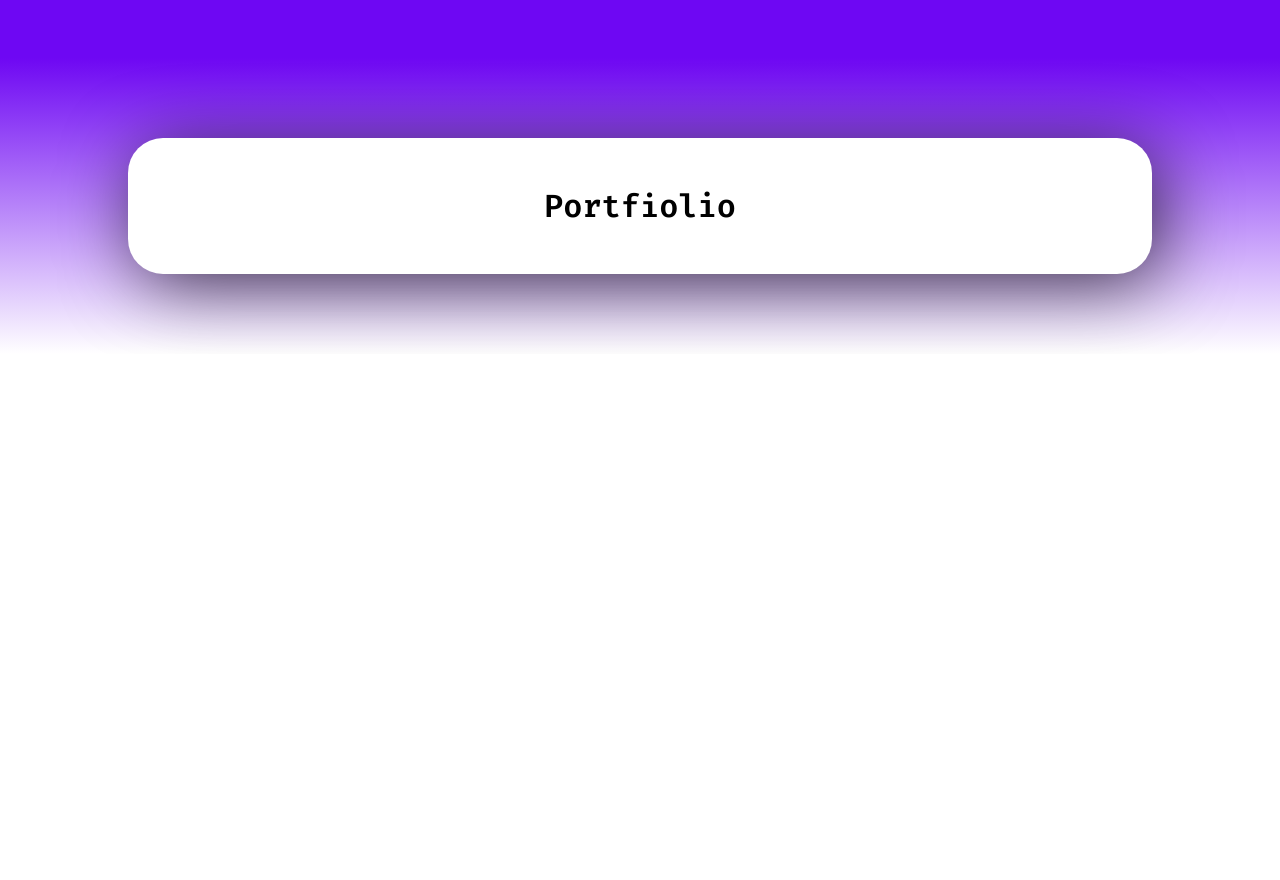
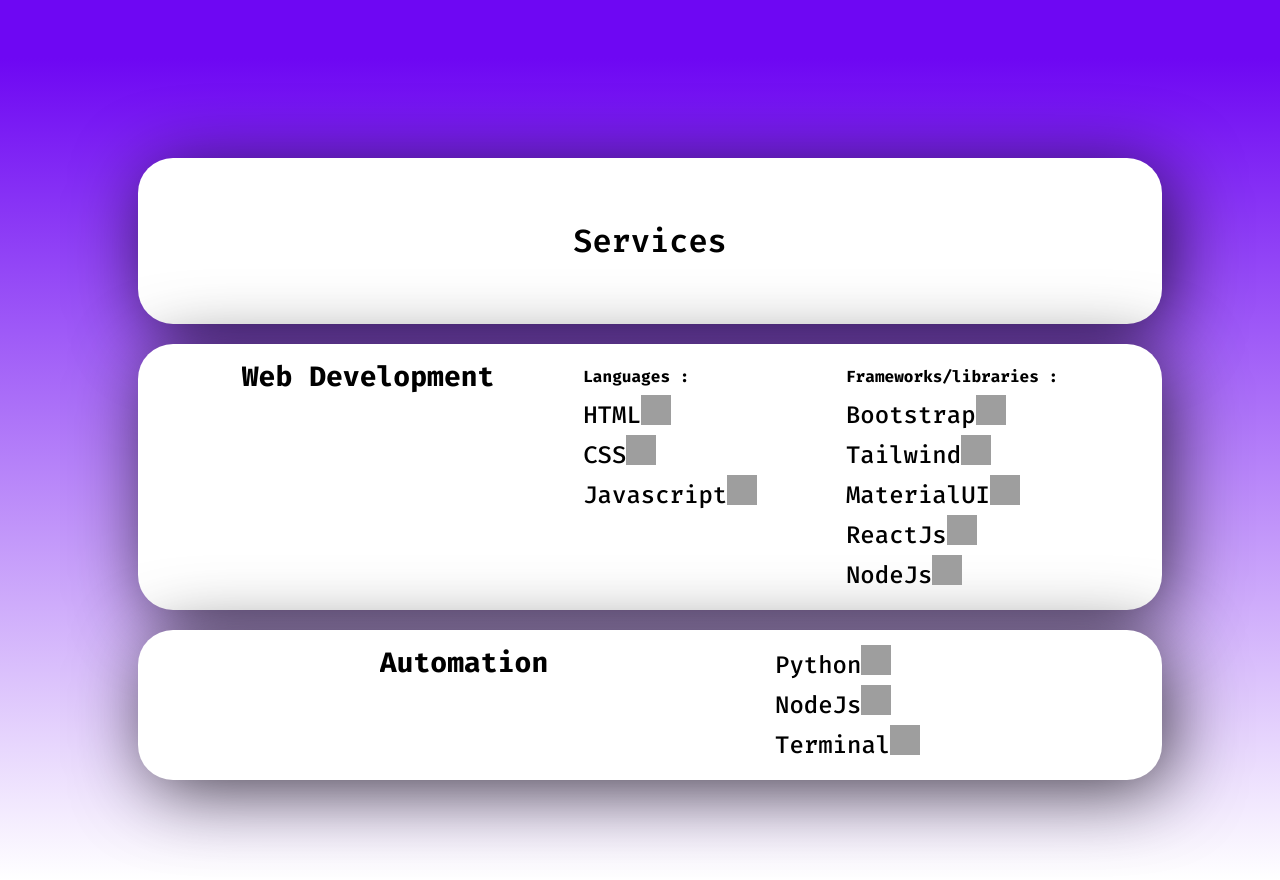
Before and after one commit to nabilHaouam/nabil-haouam, a plain HTML site: page index.html in a window 1280 px wide. Shown: the part 1440-2320 px from the top of the page. Before the commit the page ends 1794 px from the top, so only its background shows below. Drawn offline with nearby package versions, Linux system fonts and the light colour scheme; grey boxes are pictures that could not be loaded.

Commit message:
added a services section where I display my services

```diff
--- a/index.html
+++ b/index.html
@@ -36,9 +36,55 @@
             <h1>About me</h1>
             <p>Since beginning my journey as a freelance designer over 2 years ago, I've done remote work for people and agencies,  and collaborated with talented people to create digital products for both business and consumer use. I'm quietly confident, naturally curious, and perpetually working on improving my chops one problem at a time.</p>
         </section>
-        <section class="link-section" id="portfolio">
-            <div class="projects">
-                <h1>Portfiolio</h1>
+        <section class="link-section services" id="portfolio">
+            <div class="white-space">
+                <h1>Services</h1>
+            </div>
+            <div class="white-space ">
+                <h3>Web Development</h3>
+                <div class="white-space-section">
+                    <h6>Languages :</h6>
+                    <ul>
+                        <li>HTML <span><img src="https://cdn.jsdelivr.net/gh/devicons/devicon/icons/html5/html5-plain-wordmark.svg" /></span></li>
+                        <li>CSS  <span><img src="https://cdn.jsdelivr.net/gh/devicons/devicon/icons/css3/css3-plain-wordmark.svg" /></span></li>
+                        <li>Javascript  <span><img src="https://cdn.jsdelivr.net/gh/devicons/devicon/icons/javascript/javascript-plain.svg" /></span></li>
+                    </ul>
+                </div>
+                <div class="white-space-section">
+                    <h6>Frameworks/libraries :</h6>
+                    <ul>
+                        <li>Bootstrap <span><img src="https://cdn.jsdelivr.net/gh/devicons/devicon/icons/bootstrap/bootstrap-original.svg" /></span></li>
+
+
+                        <li>Tailwind <span><img src="https://cdn.jsdelivr.net/gh/devicons/devicon/icons/tailwindcss/tailwindcss-plain.svg" /></span></li>
+
+
+                        <li>MaterialUI <span><img src="https://cdn.jsdelivr.net/gh/devicons/devicon/icons/materialui/materialui-original.svg" /></span></li>
+
+
+                        <li>ReactJs <span><img src="https://cdn.jsdelivr.net/gh/devicons/devicon/icons/react/react-original.svg" /></span></li>
+
+
+                        <li>NodeJs <span><img src="https://cdn.jsdelivr.net/gh/devicons/devicon/icons/nodejs/nodejs-original.svg" /></span></li>
+
+
+                    </ul>
+                </div>
+
+            </div>
+            <div class="white-space">
+                <h3>Automation</h3>
+                <ul>
+                    <li>Python <span><img src="https://cdn.jsdelivr.net/gh/devicons/devicon/icons/python/python-original.svg" /></span></li>
+
+
+                    <li>NodeJs <span><img src="https://cdn.jsdelivr.net/gh/devicons/devicon/icons/nodejs/nodejs-original.svg" /></span></li>
+
+
+                    <li>Terminal<span><img src="https://cdn.jsdelivr.net/gh/devicons/devicon/icons/linux/linux-original.svg" /></span></li>
+
+
+                </ul>
 
             </div>
 
--- a/styles.css
+++ b/styles.css
@@ -95,6 +95,7 @@
 
     nav{
         position: fixed;
+        z-index: 5;
         bottom: 0;
         left: 0;
         width: 100%;
@@ -180,14 +181,36 @@
     font-weight: 600;
     font-size: 32px;
 }
-.projects{
+.white-space{
     border-radius: 35px;
+    text-align: left;
+    margin: 20px 10px;
+    padding: 15px;
     background: #ffffff;
     box-shadow: 8px 11px 75px -3px rgba(0,0,0,0.75);
     width: 80vw;
+    display: flex;
+
+    justify-content: space-evenly;
 }
+.services li {
+    overflow-y: hidden;
+
+    display: flex;
+    align-items: center;
+}
+.services img{
+    top: 15px;
+    height: 30px;
+    width: 30px;
+}
+
 @media screen and (max-width : 768px){
     .link-section{
         font-size: 18px;
     }
+    .white-space {
+        flex-wrap: wrap;
+    }
+
 }
```
